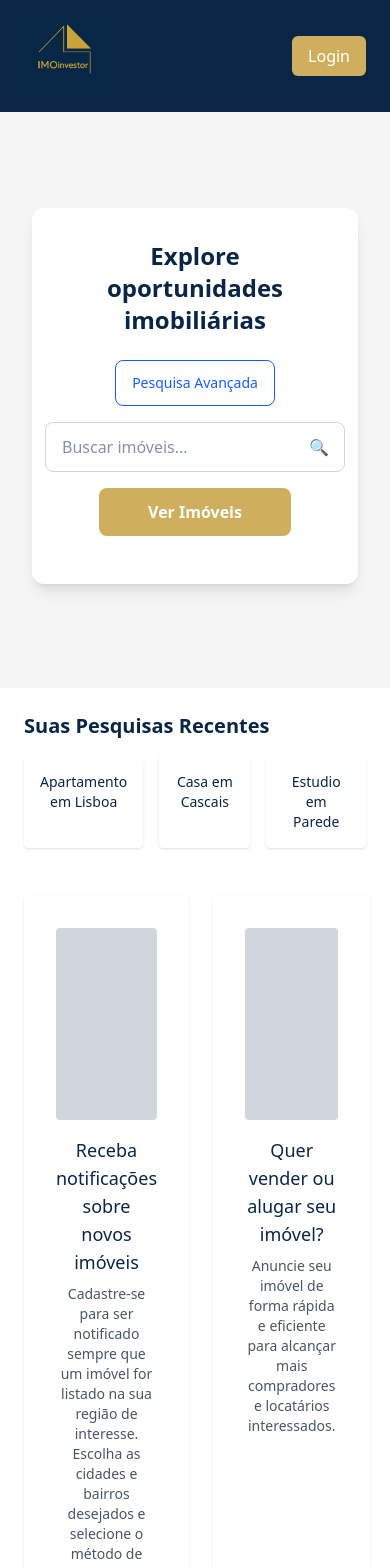
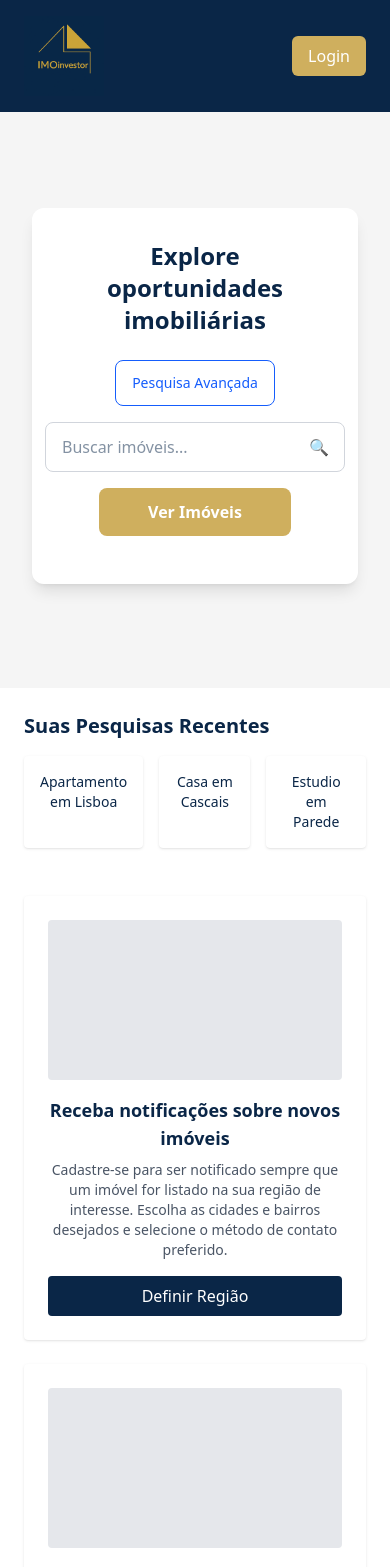
Before and after one commit to DEISI-ULHT-TFC-2024-25/TFC-DEISI2043-IMOinvestor_Frontend, a React (Vite) app in the folder imoinvestidor/: page / in a window 390 px wide. Shown: the top 1567 px of the page. Built offline with nearby package versions, Linux system fonts and the light colour scheme.

Commit message:
Styled define region and create add cards for mobile

```diff
--- a/imoinvestidor/src/pages/Home.jsx
+++ b/imoinvestidor/src/pages/Home.jsx
@@ -141,7 +141,7 @@ export default function Home() {
 
       {/* Interest and Ad Creation Section */}
       <section className="p-6">
-        <div className="flex gap-6">
+        <div className="flex flex-col md:flex-row gap-6">
           {[{
             title: "Receba notificações sobre novos imóveis",
             text: "Cadastre-se para ser notificado sempre que um imóvel for listado na sua região de interesse. Escolha as cidades e bairros desejados e selecione o método de contato preferido.",
@@ -158,15 +158,15 @@ export default function Home() {
             visible: !isLoggedIn || hasAnyRole([ROLES.AGENT, ROLES.PROMOTOR]),
           }].filter(item => item.visible)
           .map((item, index) => (
-            <div key={index} className="bg-white p-8 rounded shadow flex-1 flex flex-col items-center">
-              <div className="w-full h-48 bg-gray-300 rounded mb-4"></div>
-              <div className="flex-1 text-center">
-                <h3 className="text-lg font-medium text-[#0A2647] mb-2">{item.title}</h3>
+            <div key={index} className="bg-white p-6 rounded shadow flex flex-col items-center w-full md:w-1/2">
+              <div className="w-full h-40 bg-gray-200 rounded mb-4"></div>
+              <div className="text-center flex-1">
+                <h3 className="text-lg font-semibold text-[#0A2647] mb-2">{item.title}</h3>
                 <p className="text-sm text-gray-600 mb-4">{item.text}</p>
               </div>
               <button
-              className={`${item.bgColor} text-white px-4 py-2 rounded w-full mt-auto cursor-pointer`}
-              onClick={() => navigate(item.path)}
+                className={`${item.bgColor} text-white px-4 py-2 rounded w-full mt-auto cursor-pointer`}
+                onClick={() => navigate(item.path)}
               >
                 {item.button}
               </button>
```
